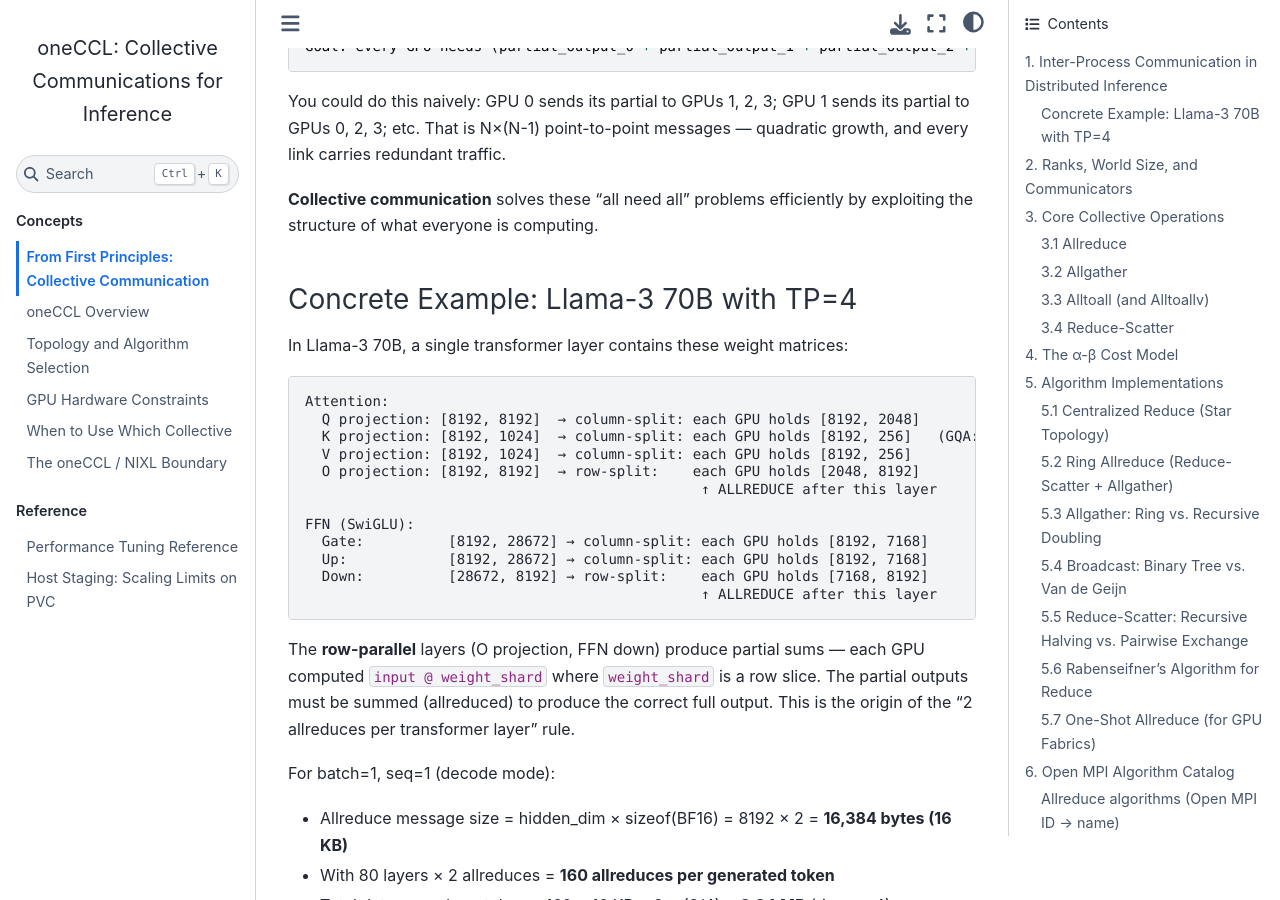
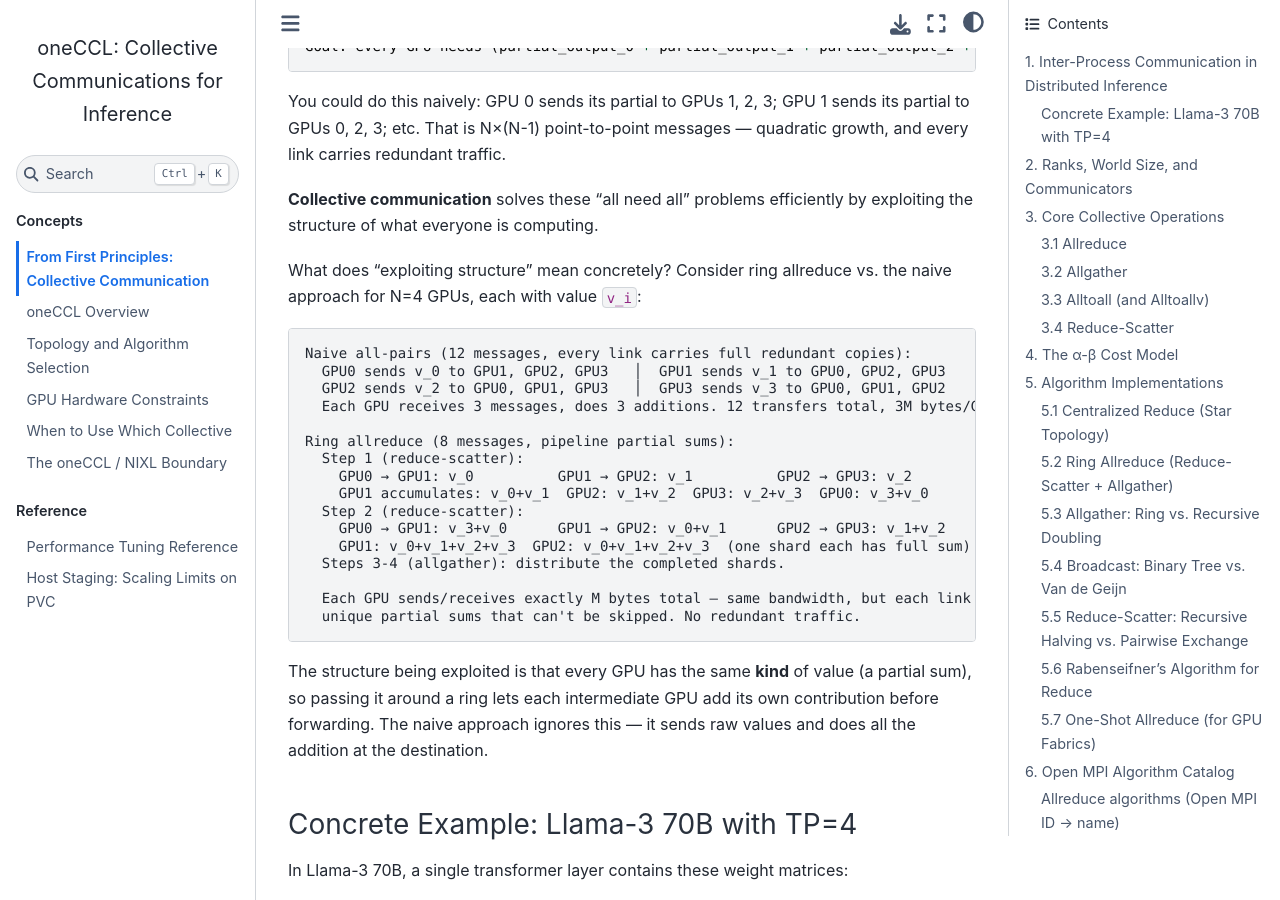
Before and after one commit to tsg-/oneccl-tutorial, a Jupyter Book: the page built from chapters/00_foundations.md, in a window 1280 px wide and 900 px high, scrolled down 694 px. Built offline with Jupyter Book 1.0.4 settings and Sphinx 7.4.7 and the Sphinx Book theme 1.1.4, drawn with Linux system fonts in a browser that asks for light colours; pages that are not in the unit, such as notebooks, are missing from menus.

Commit message:
Fix ASCII diagrams and add ring vs naive allreduce illustration
- pvc_hardware_constraints.md: add missing connector lines between
  allgather distribution bus and GPU labels in topo data flow diagram
- 00_foundations.md: add ring vs naive allreduce walkthrough after
  "exploiting the structure" sentence so readers understand concretely
  why collectives beat naive all-pairs communication

Co-Authored-By: Claude Sonnet 4.6 <noreply@anthropic.com>

````diff
--- a/chapters/00_foundations.md
+++ b/chapters/00_foundations.md
@@ -32,6 +32,32 @@ link carries redundant traffic.
 
 **Collective communication** solves these "all need all" problems efficiently by exploiting
 the structure of what everyone is computing.
+
+What does "exploiting structure" mean concretely? Consider ring allreduce vs. the naive approach
+for N=4 GPUs, each with value `v_i`:
+
+```
+Naive all-pairs (12 messages, every link carries full redundant copies):
+  GPU0 sends v_0 to GPU1, GPU2, GPU3   │  GPU1 sends v_1 to GPU0, GPU2, GPU3
+  GPU2 sends v_2 to GPU0, GPU1, GPU3   │  GPU3 sends v_3 to GPU0, GPU1, GPU2
+  Each GPU receives 3 messages, does 3 additions. 12 transfers total, 3M bytes/GPU.
+
+Ring allreduce (8 messages, pipeline partial sums):
+  Step 1 (reduce-scatter):
+    GPU0 → GPU1: v_0          GPU1 → GPU2: v_1          GPU2 → GPU3: v_2          GPU3 → GPU0: v_3
+    GPU1 accumulates: v_0+v_1  GPU2: v_1+v_2  GPU3: v_2+v_3  GPU0: v_3+v_0
+  Step 2 (reduce-scatter):
+    GPU0 → GPU1: v_3+v_0      GPU1 → GPU2: v_0+v_1      GPU2 → GPU3: v_1+v_2      GPU3 → GPU0: v_2+v_3
+    GPU1: v_0+v_1+v_2+v_3  GPU2: v_0+v_1+v_2+v_3  (one shard each has full sum)
+  Steps 3-4 (allgather): distribute the completed shards.
+
+  Each GPU sends/receives exactly M bytes total — same bandwidth, but each link carries
+  unique partial sums that can't be skipped. No redundant traffic.
+```
+
+The structure being exploited is that every GPU has the same **kind** of value (a partial sum),
+so passing it around a ring lets each intermediate GPU add its own contribution before forwarding.
+The naive approach ignores this — it sends raw values and does all the addition at the destination.
 
 ### Concrete Example: Llama-3 70B with TP=4
 
````
Also changed, not shown: chapters/pvc_hardware_constraints.md (+1 -0 lines).
